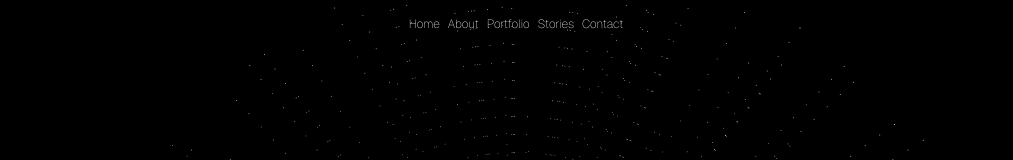
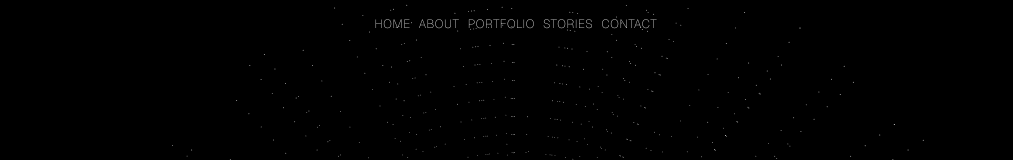
Before and after one commit to wobble-house/raf, a Next.js app: page /signin in a window 1280 px wide. Shown: the top 160 px of the page, without its empty margins (124-1137 px from the left). Built offline with nearby package versions, Linux system fonts and the light colour scheme.

Commit message:
fonts again

```diff
--- a/components/nav.tsx
+++ b/components/nav.tsx
@@ -29,19 +29,19 @@ export default function Nav(){
                 </button>
                 <div ref={Navref} className={`flex mx-auto md:block  ${navbar ? 'fixed top-0 flex-col min-h-content items-center w-full h-full scale-100 bg-background opacity-80 text-foreground pt-20 text-center' : 'hidden scale-0 md:scale-100'}`}>
                     <ul className="flex flex-col md:flex-row md:items-end gap-2 text-xs">
-                        <Link href={'/'} className={`${pathname == '/' ? 'scale-125 px-2 font-normal text-primary hover:text-secondary' : 'scale-100 font-thin hover:text-primary'} transition-all ease-in-out font-sans`} onClick={handleClose}>
+                        <Link href={'/'} className={`${pathname == '/' ? 'scale-125 px-2 font-normal text-primary hover:text-secondary' : 'scale-100 font-thin hover:text-primary'} transition-all ease-in-out font-sans uppercase tracking-wider`} onClick={handleClose}>
                           Home
                           </Link>
-                        <Link href={'/about'} className={`${pathname == '/about' ? 'scale-125 px-2 font-normal text-primary hover:text-secondary' : 'scale-100 font-thin hover:text-primary'} transition-all ease-in-out font-sans`} onClick={handleClose}>
+                        <Link href={'/about'} className={`${pathname == '/about' ? 'scale-125 px-2 font-normal text-primary hover:text-secondary' : 'scale-100 font-thin hover:text-primary'} transition-all ease-in-out font-sans uppercase tracking-wider`} onClick={handleClose}>
                           About
                           </Link>
-                        <Link href={'/portfolio'} className={`${pathname == '/portfolio' ? 'scale-125 px-2 font-normal text-primary hover:text-secondary' : 'scale-100 font-thin hover:text-primary'} transition-all ease-in-out font-sans`} onClick={handleClose}>
+                        <Link href={'/portfolio'} className={`${pathname == '/portfolio' ? 'scale-125 px-2 font-normal text-primary hover:text-secondary' : 'scale-100 font-thin hover:text-primary'} transition-all ease-in-out font-sans uppercase tracking-wider`} onClick={handleClose}>
                           Portfolio
                           </Link>
-                        <Link href={'/stories'} className={`${pathname == '/stories' ? 'scale-125 px-2 font-normal text-primary hover:text-secondary' : 'scale-100 font-thin hover:text-primary'} transition-all ease-in-out font-sans`} onClick={handleClose}>
+                        <Link href={'/stories'} className={`${pathname == '/stories' ? 'scale-125 px-2 font-normal text-primary hover:text-secondary' : 'scale-100 font-thin hover:text-primary'} transition-all ease-in-out font-sans uppercase tracking-wider`} onClick={handleClose}>
                           Stories
                           </Link>
-                        <Link href={'/contact'} className={`${pathname == '/contact' ? 'scale-125 px-2 font-normal text-primary hover:text-secondary' : 'scale-100 font-thin hover:text-primary'} transition-all ease-in-out font-sans`} onClick={handleClose}>
+                        <Link href={'/contact'} className={`${pathname == '/contact' ? 'scale-125 px-2 font-normal text-primary hover:text-secondary' : 'scale-100 font-thin hover:text-primary'} transition-all ease-in-out font-sans uppercase tracking-wider`} onClick={handleClose}>
                           Contact
                           </Link>
                     </ul>
```
